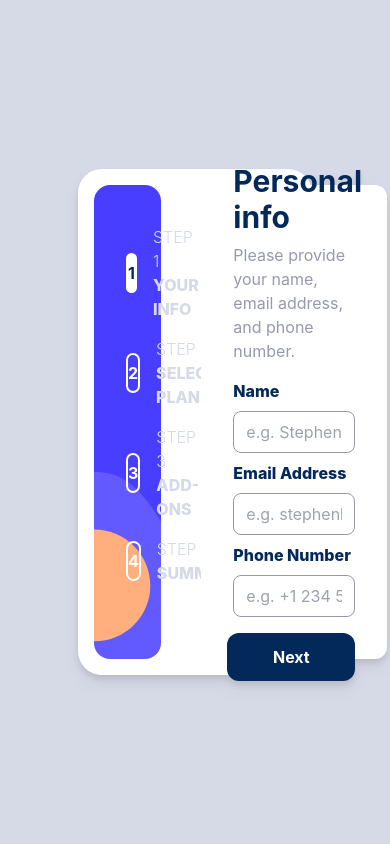
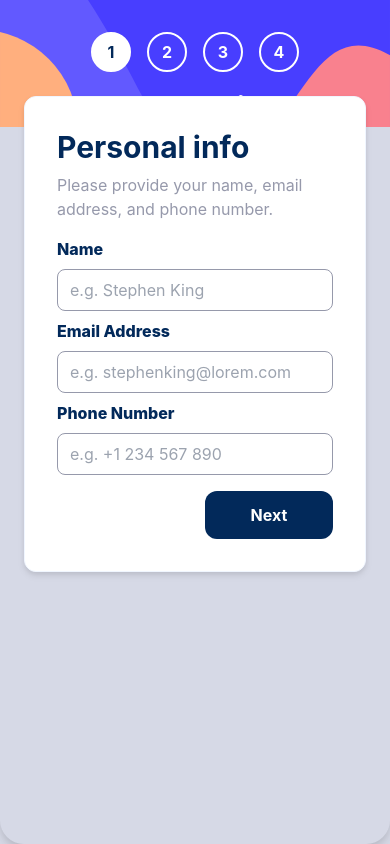
Before and after one commit to hmrbcnto/multi-step-form, a React (Create React App) app: page / in a window 390 px wide. Built offline with nearby package versions, Linux system fonts and the light colour scheme.

Commit message:
style: responsiveness for all views now available

```diff
--- a/src/components/Form/index.tsx
+++ b/src/components/Form/index.tsx
@@ -45,6 +45,7 @@ const Form: React.FC = () => {
     desktop:mx-2
     flex
     justify-center
+    align-center
     rounded-xl
     drop-shadow-md
     min-h-[30%]
@@ -74,7 +75,7 @@ const Form: React.FC = () => {
         steps={StepConstants}
         activeStep={registration?.currentStep}
       />
-      <div className="w-full mx-auto">
+      <div className="w-full mx-auto flex justify-center desktop:block">
         <div className={`flex flex-col p-8 gap-4 ${responsiveClasses} grow-0`}>
           {
             formComponent()
--- a/src/components/Steps/index.tsx
+++ b/src/components/Steps/index.tsx
@@ -22,7 +22,7 @@ const Steps: React.FC<StepsProps> = ({
   `);
   return (
     <div className={`${baseClasses}`}>
-      <div className="flex desktop:flex-col desktop:pl-6 pt-8 gap-4 justify-center desktop:justify-start">
+      <div className="flex desktop:flex-col desktop:pl-2 pt-8 gap-4 justify-center desktop:justify-start">
         {steps.map((step: StepsItem) => (<Step
             stepName={step.stepName}
             stepNumber={step.stepNumber}
--- a/tailwind.config.js
+++ b/tailwind.config.js
@@ -27,7 +27,8 @@ module.exports = {
       },
       screens: {
         // 'mobile': '375px',
-        'desktop': '375px'
+        'tablet': '768px',
+        'desktop': '1024px'
       }
     }
   },
```
